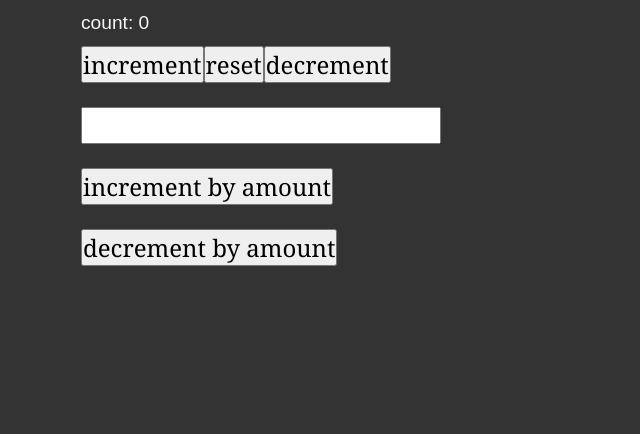
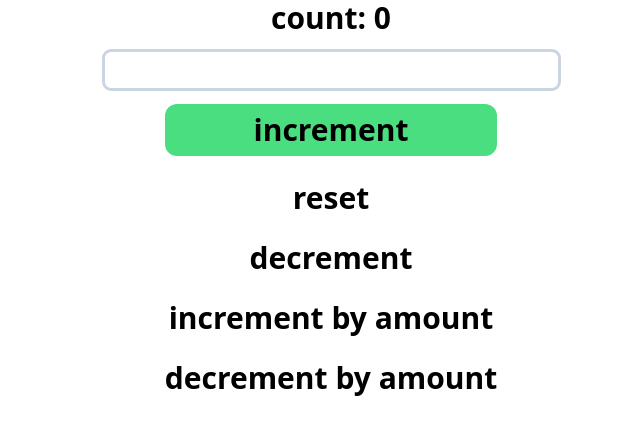
Before and after one commit to ochosteve08/Cyberdev, a React (Create React App) app: page / in a window 1280 px wide. Shown: the top 434 px of the page, without its empty margins (309-949 px from the left). Built offline with nearby package versions, Linux system fonts and the light colour scheme.

Commit message:
integrate tailwind configuration

```diff
--- a/package.json
+++ b/package.json
@@ -36,5 +36,8 @@
       "last 1 firefox version",
       "last 1 safari version"
     ]
+  },
+  "devDependencies": {
+    "tailwindcss": "^3.3.3"
   }
 }
--- a/src/App.js
+++ b/src/App.js
@@ -3,9 +3,8 @@ const App = () => {
 
 
   return (
-    <main>
-
-    <Counter/>
+    <main className="text-3xl font-bold ">
+      <Counter />
     </main>
   );
 };
--- a/src/features/counter/Counter.js
+++ b/src/features/counter/Counter.js
@@ -14,10 +14,17 @@ const Counter = () => {
   const [amount, setAmount] = useState("");
 
   return (
-    <div>
+    <div className="flex flex-col justify-center items-center gap-4">
       <p>count: {count}</p>
-      <div>
+      <input
+      className="outline outline-slate-300 rounded-md"
+        type="text"
+        value={amount}
+        onChange={(event) => setAmount(event.target.value)}
+      />
+      <div className="flex flex-col space-y-6">
         <button
+          className="p-2 bg-green-400 rounded-xl text-md "
           onClick={() => {
             dispatch(increment());
           }}
@@ -38,11 +45,7 @@ const Counter = () => {
         >
           decrement
         </button>
-        <input
-          type="text"
-          value={amount}
-          onChange={(event) => setAmount(event.target.value)}
-        />
+
         <button
           onClick={() => {
             dispatch(incrementByAmount(Number(amount)));
--- /dev/null
+++ b/tailwind.config.js
@@ -0,0 +1,8 @@
+/** @type {import('tailwindcss').Config} */
+module.exports = {
+  content: ["./src/**/*.{js,jsx,ts,tsx}"],
+  theme: {
+    extend: {},
+  },
+  plugins: [],
+};
```
Also changed, not shown: src/index.css (+7 -2 lines), 1 other file (tests, documents, lock files or other folders).
